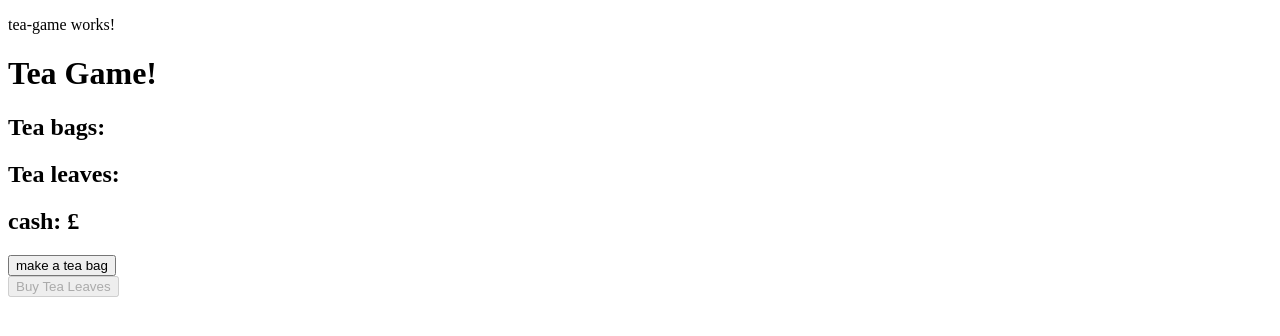
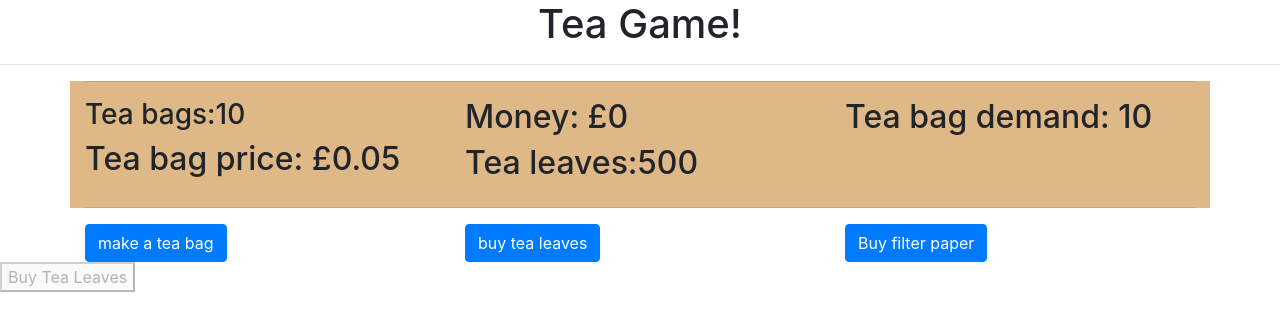
Before and after one commit to sinic46/AngularTeaGame, an Angular app in the folder TeaGame/: page / in a window 1280 px wide. Shown: the top 336 px of the page. Built offline with nearby package versions, Linux system fonts and the light colour scheme.

Commit message:
made the layout V1 and got stats board working

```diff
--- a/TeaGame/angular.json
+++ b/TeaGame/angular.json
@@ -24,7 +24,8 @@
               "src/assets"
             ],
             "styles": [
-              "src/styles.css"
+              "src/styles.css",
+              "node_modules/bootstrap/dist/css/bootstrap.min.css"
             ],
             "scripts": []
           },
--- a/TeaGame/package.json
+++ b/TeaGame/package.json
@@ -19,6 +19,8 @@
     "@angular/platform-browser": "~9.0.2",
     "@angular/platform-browser-dynamic": "~9.0.2",
     "@angular/router": "~9.0.2",
+    "bootstrap": "^4.4.1",
+    "ngx-bootstrap": "^5.6.1",
     "rxjs": "~6.5.4",
     "tslib": "^1.10.0",
     "zone.js": "~0.10.2"
--- a/TeaGame/src/app/tea-game/tea-game.component.html
+++ b/TeaGame/src/app/tea-game/tea-game.component.html
@@ -1,4 +1,6 @@
-<p>tea-game works!</p>
-<h1>Tea Game!</h1>
-<app-values-display></app-values-display>
+<h1 class="text-center">Tea Game!</h1>
+<hr>
+<div class="col-xs-12">
+    <app-values-display [teaStats]=getStats()></app-values-display>
+</div>
 <app-get-tea-leaves></app-get-tea-leaves>
--- a/TeaGame/src/app/tea-game/tea-game.component.ts
+++ b/TeaGame/src/app/tea-game/tea-game.component.ts
@@ -9,16 +9,24 @@ export class TeaGameComponent implements OnInit {
 
   title = 'TeaGame';
 
-  TeaBags: number = 0;
-  TeaLeaves = 500;
-  cash = 0.00;
-  cashDisplay = '0.00'
-  teaBagPrice = 0.05;
-  teaBagDemand = 10;
+  TeaBags: number = 10;
+  TeaLeaves:number = 500;
+  money = 0.00;
+  teaBagPrice:number = 0.05;
+  teaBagDemand:number = 10;
 
   constructor() { }
 
   ngOnInit(): void {
   }
 
+  getStats(){
+    return {teaBags: this.TeaBags
+      ,   teaLeaves: this.TeaLeaves
+      ,   money: this.money
+      ,   teaBagPrice: this.teaBagPrice
+      ,   teaBagDemand: this.teaBagDemand
+    }
+
+  }
 }
--- a/TeaGame/src/app/values-display/values-display.component.css
+++ b/TeaGame/src/app/values-display/values-display.component.css
@@ -0,0 +1,3 @@
+.stats{
+    background-color: burlywood;
+}
--- a/TeaGame/src/app/values-display/values-display.component.html
+++ b/TeaGame/src/app/values-display/values-display.component.html
@@ -1,8 +1,35 @@
-<div>
-    <h2>Tea bags:{{TeaBags}}</h2>
-    <h2>Tea leaves:{{TeaLeaves}}</h2>
-    <h2>cash: £{{cashDisplay}}</h2>
+<div class="container stats">
+    <hr>
+    <div class="row">
+        <div class="col-md">
+            <h3>Tea bags:{{teaStats.teaBags}}</h3>
+            <h2>Tea bag price: £{{teaStats.teaBagPrice}}</h2>
+
+        </div>
+        <div class="col-md">
+            <h2>Money: £{{teaStats.money}}</h2>
+            <h2>Tea leaves:{{teaStats.teaLeaves}}</h2>
+
+        </div>
+        <div class="col-md">
+            <h2>Tea bag demand: {{teaStats.teaBagDemand}}</h2>
+
+        </div>
+    </div>
+    <hr>
 </div>
-<div>
-    <button (click)="AddTeaBag()">make a tea bag</button>
+
+<div class="container">
+    <div class="row">
+        <div class="col-md">
+            <button class="btn btn-primary">make a tea bag</button>
+        </div>
+        <div class="col-md">
+            <button class="btn btn-primary">buy tea leaves</button>
+        </div>
+        <div class="col-md">
+            <button class="btn btn-primary">Buy filter paper</button>
+        </div>
+
+    </div>
 </div>
--- a/TeaGame/src/app/values-display/values-display.component.ts
+++ b/TeaGame/src/app/values-display/values-display.component.ts
@@ -10,48 +10,38 @@ import { interval } from 'rxjs';
 })
 export class ValuesDisplayComponent implements OnInit {
 
-  @Input() TeaBags: Number;
-  @Input() TeaLeaves: Number;
+  @Input('teaStats') teaStats: { teaBags: number, teaLeaves: number, money: number, teaBagPrice: number, teaBagDemand: number };
 
   constructor() { };
 
 
-
-
-
-
-
-
-
   ngOnInit(): void {
     interval(1000).subscribe(x => {
-    this.sellTeaBag();
-
-
-  });
+      this.sellTeaBag();
+    });
   }
 
 
-  AddTeaBag(){
-    GlobalValues.
+  AddTeaBag() {
+    //GlobalValues.
 
-    if(TeaLeaves >= 5)
+    /*if(TeaLeaves >= 5)
     {
 
       GlobalValues.TeaLeaves -=5;
       this.TeaBags ++;
-    }
+    }*/
 
   }
 
-  sellTeaBag(){
-    console.log("called bag")
-    if(this.TeaBags > 0){
+  sellTeaBag() {
+    console.log("try to sell teabag")
+    /**if(this.TeaBags > 0){
       this.TeaBags --;
-      /**this.cash += this.teaBagPrice;
+      this.cash += this.teaBagPrice;
       this.cashDisplay = this.cash.toFixed(2);
-      **/
-    }
+
+    }**/
   }
 
 }
```
Also changed, not shown: 1 other file (tests, documents, lock files or other folders).
